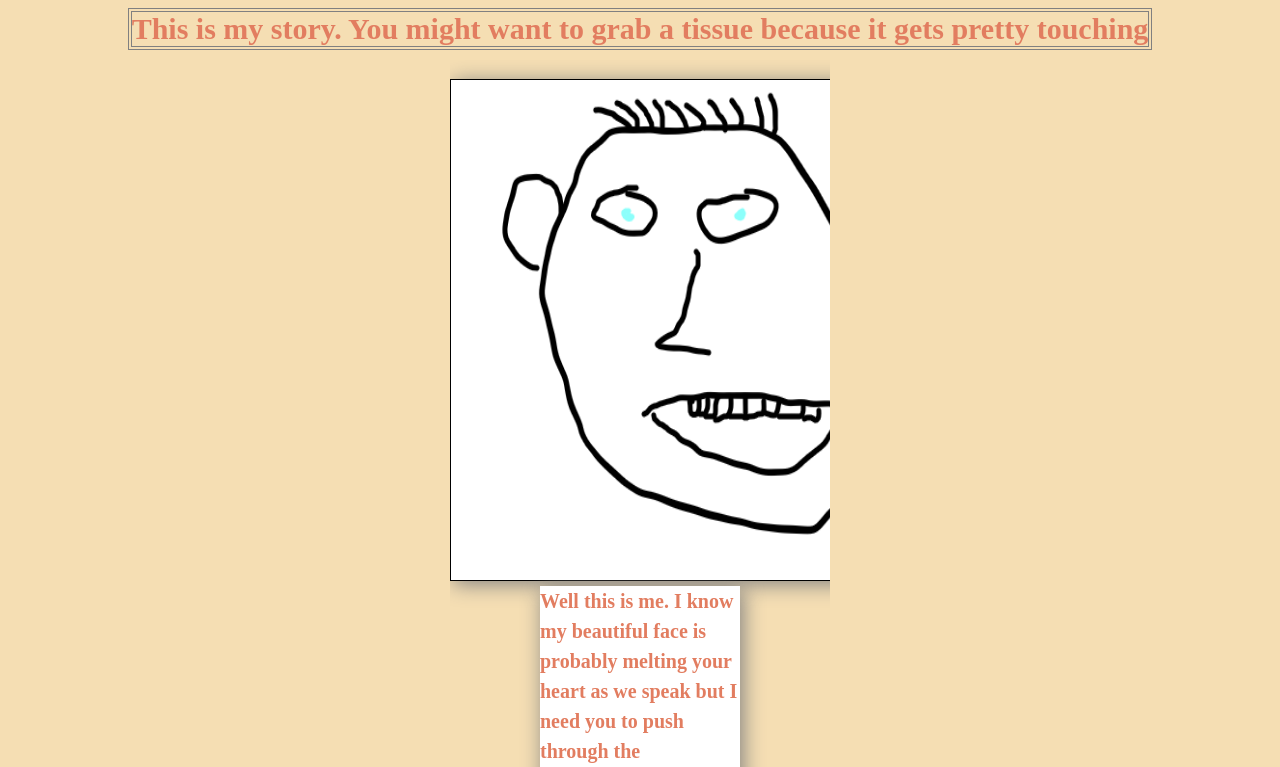
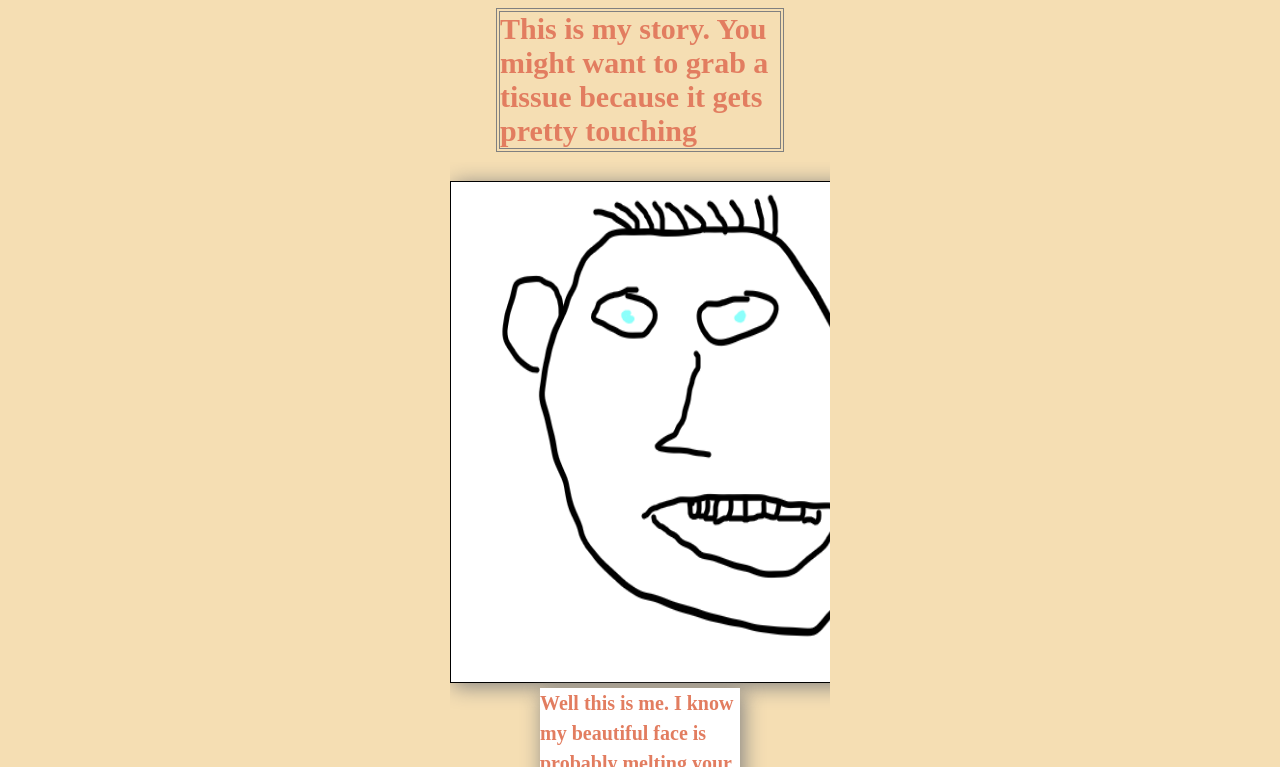
Before and after one commit to Cam-holliday/Cam-holliday.github.io, a plain HTML site: page html/about.html in a window 1280 px wide. Shown: the part 333-1100 px from the top of the page. Drawn offline with Linux system fonts and the light colour scheme; a web font is replaced by a local one.

Commit message:
fixed about page h2

```diff
--- a/css/about.css
+++ b/css/about.css
@@ -104,7 +104,9 @@ h2{
     color: #E27D60;
     font-weight: 700;
     font-size: 30px;
-    width: max-content;
+    width: 100%;
+    max-width: 280px;
+
     margin: 10px auto;
     border: 4px double gray;
 }
```
